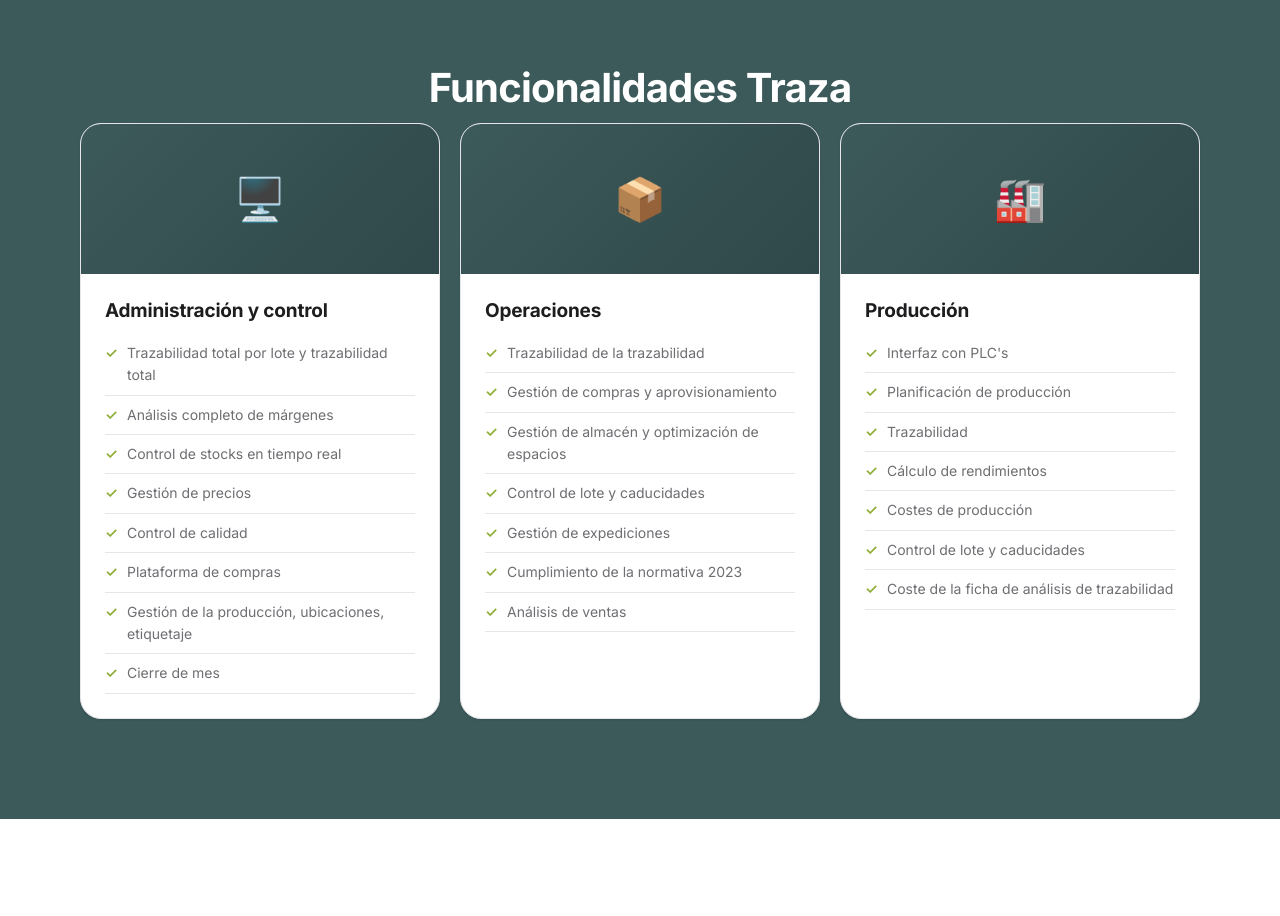
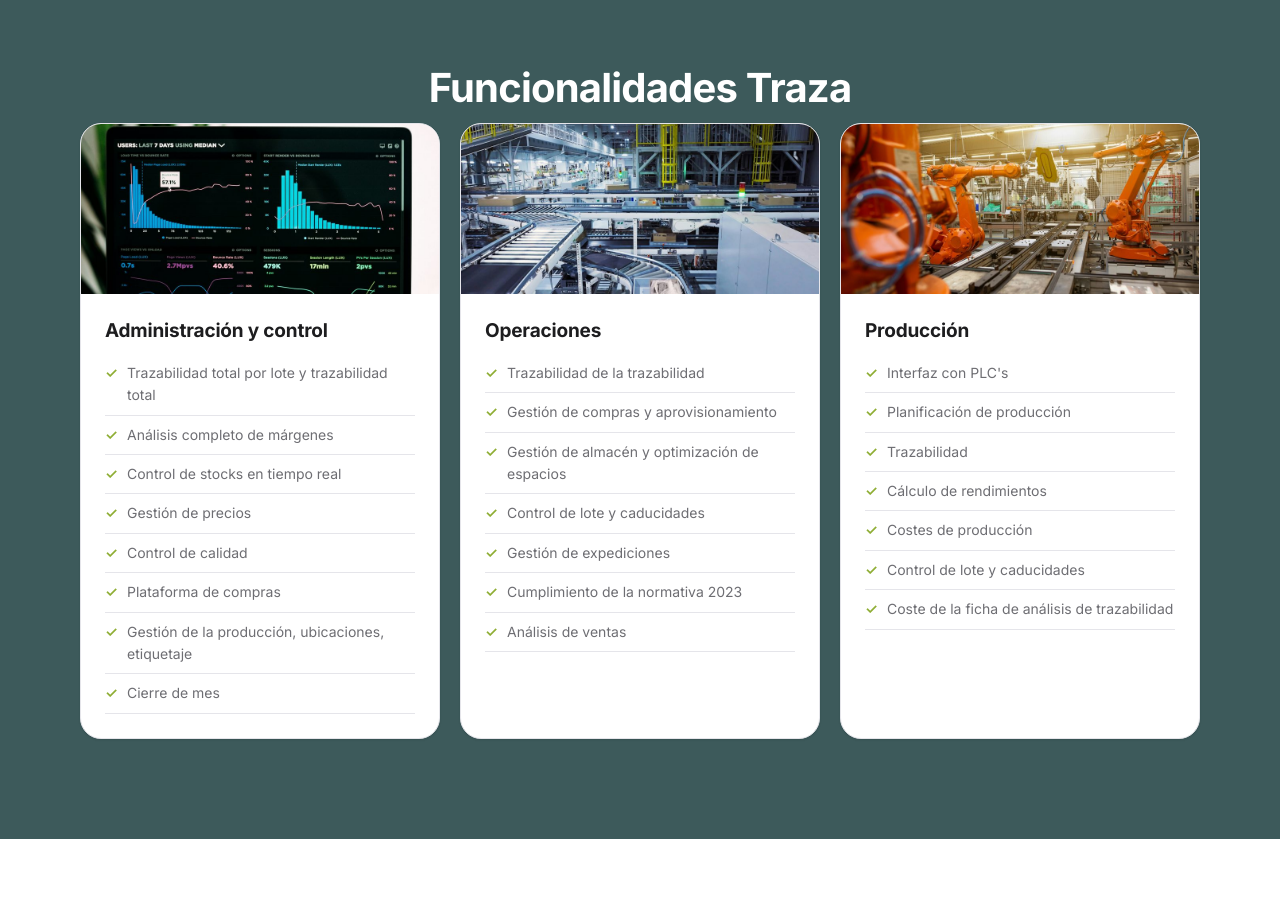
Before and after one commit to pp2955345-ship-it/traza-web, a plain HTML site: page index.html in a window 1280 px wide. Shown: the part 4820-5736 px from the top of the page. Drawn offline with Linux system fonts and the light colour scheme; grey boxes are pictures that could not be loaded.

Commit message:
Fotos en tarjetas de Funcionalidades Traza

```diff
--- a/css/styles.css
+++ b/css/styles.css
@@ -172,7 +172,7 @@ nav a:not(.btn):hover::after{width:100%;}
 .func-grid{display:grid;grid-template-columns:repeat(3,1fr);gap:20px;max-width:1120px;margin:0 auto;}
 .func-card{background:var(--surface-card);border-radius:var(--radius);overflow:hidden;box-shadow:var(--shadow-sm);border:1px solid var(--border);transition:var(--transition);display:flex;flex-direction:column;}
 .func-card:hover{transform:translateY(-4px);box-shadow:var(--shadow-md);}
-.func-card .photo{height:150px;background:linear-gradient(135deg,var(--teal),var(--teal-2));display:flex;align-items:center;justify-content:center;color:#fff;font-size:42px;}
+.func-card .photo-img{width:100%;height:170px;object-fit:cover;display:block;}
 .func-card h3{color:var(--text-primary);padding:22px 24px 8px;font-size:19px;letter-spacing:-.01em;}
 .func-card ul{padding:0 24px 24px;flex:1;}
 .func-card li{padding:8px 0 8px 22px;position:relative;font-size:14px;color:var(--text-secondary);border-bottom:1px solid var(--border);}
--- a/index.html
+++ b/index.html
@@ -204,7 +204,7 @@
     <h2 class="section-title reveal">Funcionalidades Traza</h2>
     <div class="func-grid stagger">
       <div class="func-card">
-        <div class="photo">🖥️</div>
+        <img class="photo-img" src="assets/images/func-admin.jpg" alt="Administración y control">
         <h3>Administración y control</h3>
         <ul>
           <li>Trazabilidad total por lote y trazabilidad total</li>
@@ -218,7 +218,7 @@
         </ul>
       </div>
       <div class="func-card">
-        <div class="photo">📦</div>
+        <img class="photo-img" src="assets/images/func-operaciones.jpg" alt="Operaciones">
         <h3>Operaciones</h3>
         <ul>
           <li>Trazabilidad de la trazabilidad</li>
@@ -231,7 +231,7 @@
         </ul>
       </div>
       <div class="func-card">
-        <div class="photo">🏭</div>
+        <img class="photo-img" src="assets/images/func-produccion.jpg" alt="Producción">
         <h3>Producción</h3>
         <ul>
           <li>Interfaz con PLC's</li>
```
Also changed, not shown: assets/images/func-admin.jpg (added), assets/images/func-operaciones.jpg (added), assets/images/func-produccion.jpg (added).
